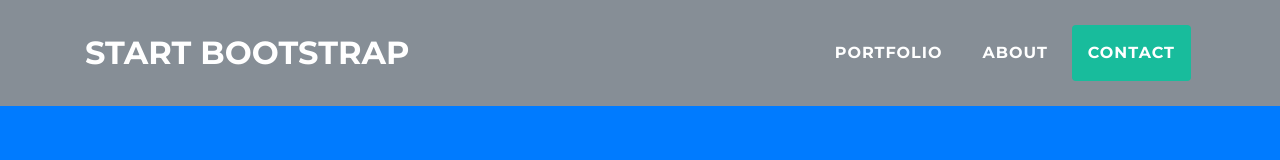
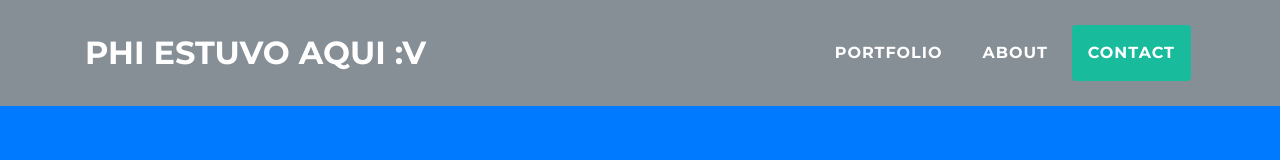
Before and after one commit to phikubo/phikubo.github.io, a website with bundled scripts: page index.html in a window 1280 px wide. Shown: the top 160 px of the page. Built offline with nearby package versions, Linux system fonts and the light colour scheme.

Commit message:
Agregue mi nombre

```diff
--- a/index.html
+++ b/index.html
@@ -8,7 +8,7 @@
     <meta name="description" content="">
     <meta name="author" content="">
 
-    <title>Freelancer - Start Bootstrap Theme</title>
+    <title>Phi michael web page</title>
 
     <!-- Bootstrap core CSS -->
     <link href="vendor/bootstrap/css/bootstrap.min.css" rel="stylesheet">
@@ -31,7 +31,7 @@
     <!-- Navigation -->
     <nav class="navbar navbar-expand-lg bg-secondary fixed-top text-uppercase" id="mainNav">
       <div class="container">
-        <a class="navbar-brand js-scroll-trigger" href="#page-top">Start Bootstrap</a>
+        <a class="navbar-brand js-scroll-trigger" href="#page-top">Phi estuvo aqui :v</a>
         <button class="navbar-toggler navbar-toggler-right text-uppercase bg-primary text-white rounded" type="button" data-toggle="collapse" data-target="#navbarResponsive" aria-controls="navbarResponsive" aria-expanded="false" aria-label="Toggle navigation">
           Menu
           <i class="fa fa-bars"></i>
```
